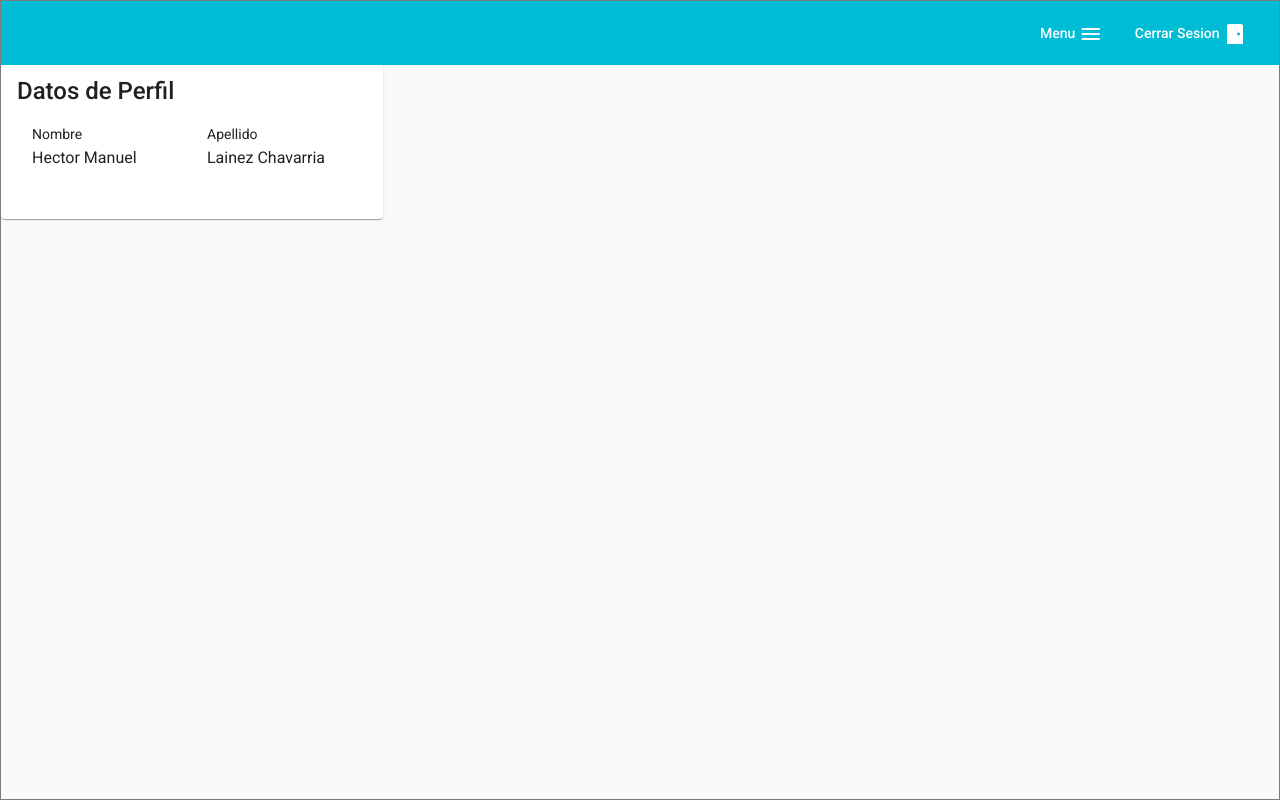
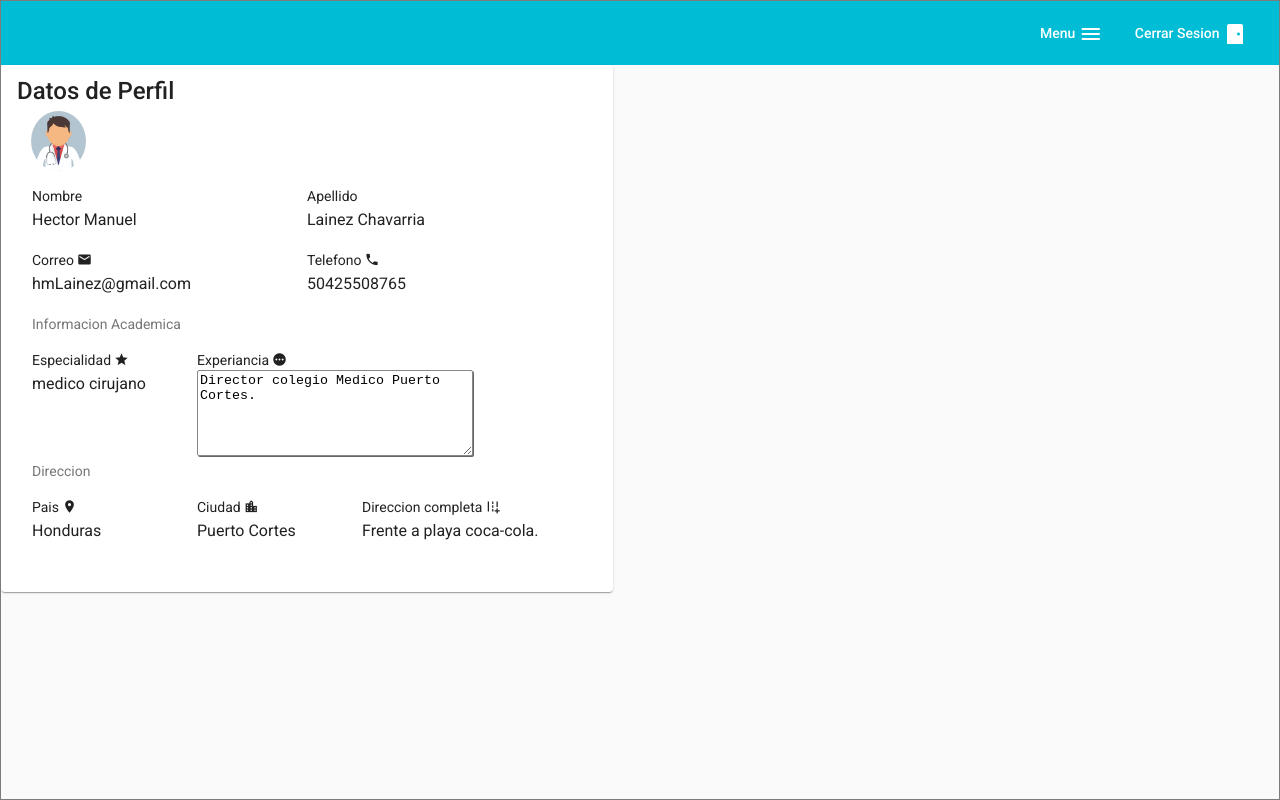
Before and after one commit to MasterTechHn/midoctor-app, an Angular app: page /med-portal/perfil in a window 1280 px wide. Built offline with nearby package versions, Linux system fonts and the light colour scheme.

Commit message:
-doctor model. -improving perfil content section. -new avatars.

```diff
--- a/src/app/app-medportal/perfil/med-portal-perfil.component.css
+++ b/src/app/app-medportal/perfil/med-portal-perfil.component.css
@@ -1,10 +1,34 @@
 
 .perfil-container {
   height: auto;
-  width: 100%;
+  min-width: 550px;
   padding: 15px 15px;
 }
 
+.docto-avatar{
+  vertical-align: text-top;
+  width: 55px;
+  height: 60px;
+  margin-left: 1em;
+  border-radius: 50%;
+}
+
+textarea {
+  width: 270px;
+  height: 80px;
+  outline: none;
+  border: 1px solid #888;
+  border-radius: 2px;
+  box-shadow: 1px 1px rgba(0, 0, 0, 0.6);
+}
+
 mat-card {
-  min-width: 350px;
+  overflow-wrap: break-word;
 }
+
+mat-icon {
+  position: absolute;
+  padding: 1px 1px;
+  margin: 1px 2px;
+  font-size: 15px;
+}
--- a/src/app/app-medportal/perfil/med-portal-perfil.component.html
+++ b/src/app/app-medportal/perfil/med-portal-perfil.component.html
@@ -1,5 +1,11 @@
 <mat-card>
   <mat-card-title>Datos de Perfil</mat-card-title>
+    <div *ngIf="!doctor.sex">
+      <img mat-card-sm-image alt="avatar" class="docto-avatar" src="../../../assets/img/docto-female-avatar.jpg">
+    </div>
+    <div *ngIf="doctor.sex">
+      <img mat-card-sm-image alt="avatar" class="docto-avatar" src="../../../assets/img/docto-avatar.jpg">
+    </div>
   <mat-card-content class="perfil-container">
     <div fxLayout="row" fxLayoutAlign="space-around start">
       <div fxFlex="50">
@@ -12,5 +18,67 @@
         <h3>{{doctor.lastname}}</h3>
       </div>
     </div>
+
+    <div fxLayout="row" fxLayoutAlign="space-around start">
+      <div fxFlex="50">
+        <mat-label>Correo</mat-label>
+        <mat-icon>email_outline</mat-icon>
+        <h3>{{doctor.email}}</h3>
+      </div>
+
+      <div fxFlex="50">
+        <mat-label>Telefono </mat-label>
+        <mat-icon>phone</mat-icon>
+        <h3>{{doctor.phone}}</h3>
+      </div>
+    </div>
+
+    <div fxLayout="row" fxLayoutAlign="start start">
+      <mat-card-subtitle>Informacion Academica</mat-card-subtitle>
+    </div>
+
+    <div fxLayout="row" fxLayoutAlign="space-around start">
+       <div fxFlex="30">
+        <mat-label>Especialidad</mat-label>
+        <mat-icon>grade</mat-icon>
+        <h3>{{doctor.speciality}}</h3>
+      </div>
+
+      <div fxFlex="70">
+        <div fxLayout="column" fxLayoutAlign="space-around start">
+            <div fxFlex="20">
+              <mat-label>Experiancia</mat-label>
+              <mat-icon>pending</mat-icon>
+            </div>
+            <div fxFlex="80" class="perfil-textarea">
+              <textarea matIntput readonly>{{doctor.experience}}</textarea>
+            </div>
+        </div>
+      </div>
+    </div>
+
+    <div fxLayout="row" fxLayoutAlign="start start">
+      <mat-card-subtitle>Direccion</mat-card-subtitle>
+    </div>
+
+    <div fxLayout="row" fxLayoutAlign="space-around start">
+      <div fxFlex="30">
+        <mat-label>Pais</mat-label>
+        <mat-icon>place</mat-icon>
+        <h3>{{doctor.address.country}}</h3>
+      </div>
+
+      <div fxFlex="30">
+        <mat-label>Ciudad</mat-label>
+        <mat-icon>location_city</mat-icon>
+        <h3>{{doctor.address.city}}</h3>
+      </div>
+
+      <div fxFlex="40">
+        <mat-label>Direccion completa</mat-label>
+        <mat-icon>add_road</mat-icon>
+        <h3>{{doctor.address.street}}</h3>
+      </div>
+    </div>
   </mat-card-content>
 </mat-card>
--- a/src/app/app-medportal/perfil/med-portal-perfil.component.ts
+++ b/src/app/app-medportal/perfil/med-portal-perfil.component.ts
@@ -1,4 +1,6 @@
 import { Component, OnInit } from '@angular/core';
+
+import { Doctor } from '../../models/doctor';
 
 @Component({
   selector: 'med-portal-perfil',
@@ -6,9 +8,20 @@ import { Component, OnInit } from '@angular/core';
   styleUrls: ['./med-portal-perfil.component.css']
 })
 export class MedPortalPerfilComponent implements OnInit {
-  doctor = {
+  doctor: Doctor = {
     name: 'Hector Manuel',
-    lastname: 'Lainez Chavarria'
+    lastname: 'Lainez Chavarria',
+    email: 'hmLainez@gmail.com',
+    password: '$2b$05$P63U07/pIdCzVRVlU0605O5IzYqD39feFYjObOjDRdJ3OFDuuZITi',
+    phone: 50425508765,
+    sex: true,
+    address: {
+      country: 'Honduras',
+      city: 'Puerto Cortes',
+      street: 'Frente a playa coca-cola.'
+    },
+    speciality: 'medico cirujano',
+    experience: 'Director colegio Medico Puerto Cortes.'
   }
   constructor() { }
 
--- /dev/null
+++ b/src/app/models/doctor.ts
@@ -0,0 +1,15 @@
+export interface Doctor {
+  name: String,
+  lastname: String,
+  email: String,
+  password: String,
+  phone: Number,
+  sex: Boolean,
+  address: {
+    country: String,
+    city: String,
+    street: String
+  },
+  speciality: String,
+  experience: String
+}
```
Also changed, not shown: src/assets/img/docto-avatar.jpg (added), src/assets/img/docto-female-avatar.jpg (added).
